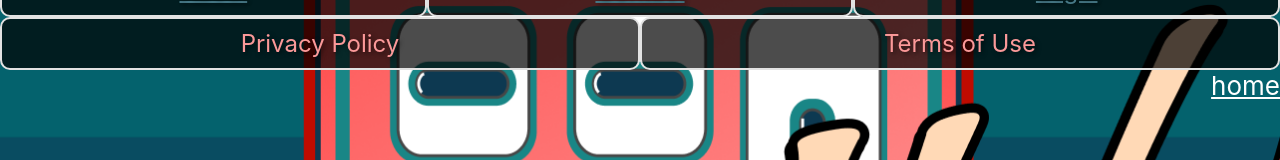
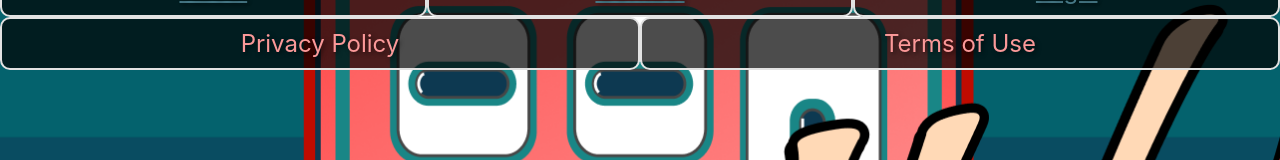
Before and after one commit to TheShzaMan/sum_help_web, a React (Create React App) app: page /legal in a window 1280 px wide. Shown: the part 420-580 px from the top of the page. Built offline with nearby package versions, Linux system fonts and the light colour scheme.

Commit message:
adjusting layout detail

```diff
--- a/src/App.css
+++ b/src/App.css
@@ -109,7 +109,7 @@ a:visited {
 
 .drawer.active {
   display: block;
-  max-height:70vh;
+  max-height:65vh;
   width: 300px;
   overflow-y: auto;
   overflow-x: hidden;
--- a/src/components/LegalPage.jsx
+++ b/src/components/LegalPage.jsx
@@ -1,18 +1,17 @@
 import React, { useEffect, useState } from "react";
-import { Link, useNavigate } from "react-router-dom";
+import { Link } from "react-router-dom";
 import "../App.css";
 import HtmlFileDisplay from "./HtmlFileDisplay";
 
 const LegalPage = () => {
 	const [activeDrawer, setActiveDrawer] = useState(null);
-	const [terms, setTerms] = useState("");
-	const navigate = useNavigate();
+	// const [terms, setTerms] = useState("");
 
-	useEffect(() => {
-		fetch("/legal/terms.md")
-			.then((response) => response.text())
-			.then((text) => setTerms(text));
-	}, []);
+	// useEffect(() => {
+	// 	fetch("/legal/terms.md")
+	// 		.then((response) => response.text())
+	// 		.then((text) => setTerms(text));
+	// }, []);
 
 	const toggleDrawer = (drawer) => {
 		setActiveDrawer(activeDrawer === drawer ? null : drawer);
@@ -72,15 +71,10 @@ const LegalPage = () => {
 						<text className='drawer-text'>
 							<HtmlFileDisplay
 								htmlFilePath={"/legal/terms.htm"}
-								document={terms}
+								// document={terms}
 							/>
 						</text>
 					</div>
-				</div>
-				<div className='exit-container'>
-					<text onClick={() => navigate("/")} className='exit'>
-						home
-					</text>
 				</div>
 			</div>
 		</div>
```
